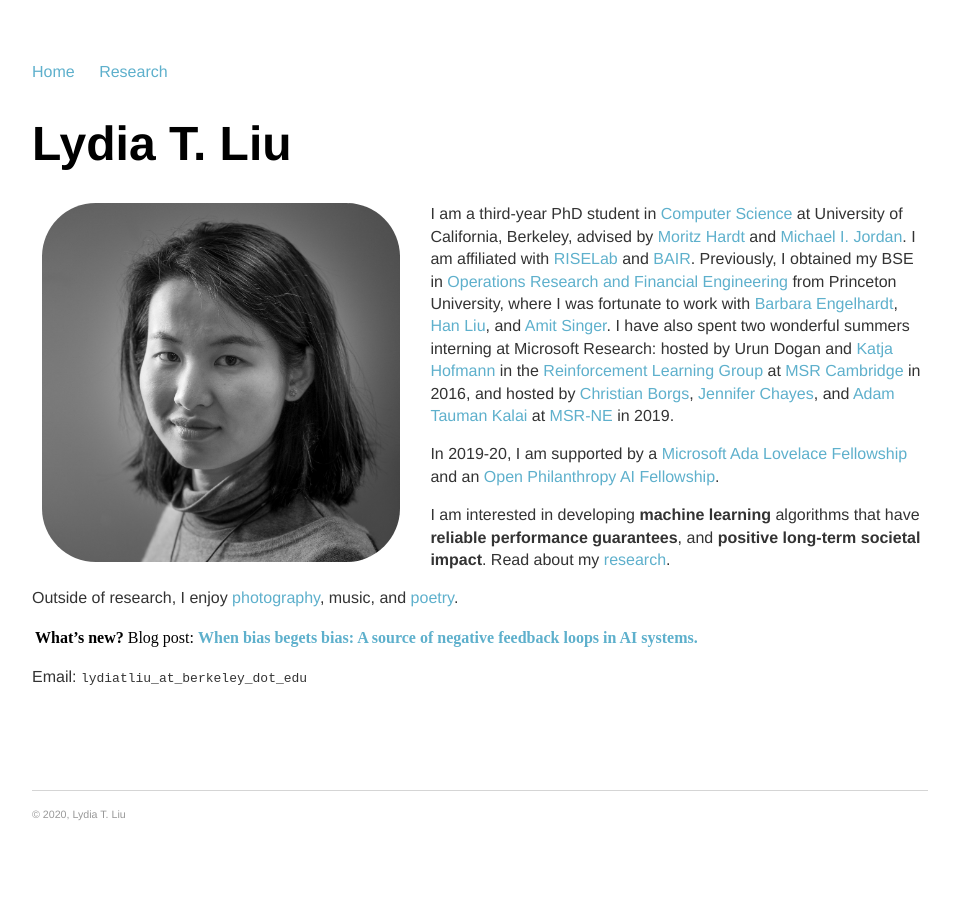
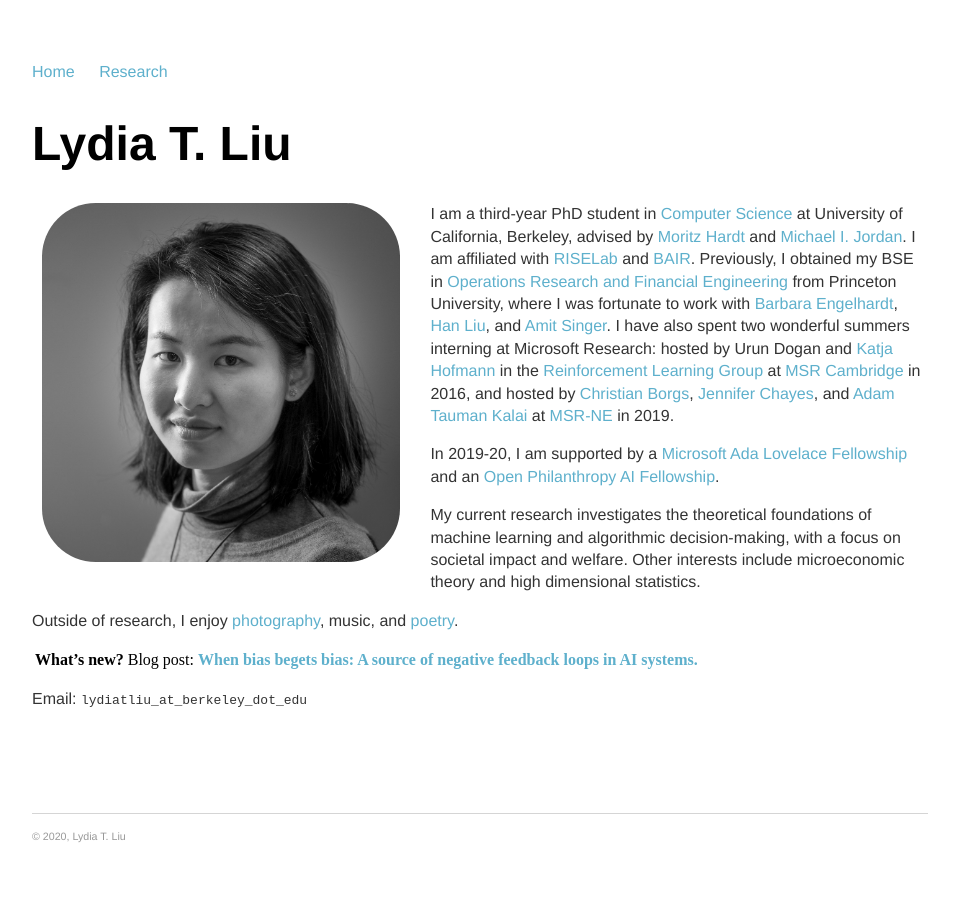
Before and after one commit to serenalwang/serenalwang.github.io, a Jekyll site: the page built from index.md, in a window 1280 px wide. Shown: the whole page, without its empty margins (160-1119 px from the left). Built offline with Jekyll 4.4.1, drawn with Linux system fonts in a browser that asks for light colours.

Commit message:
Update index.md

```diff
--- a/index.md
+++ b/index.md
@@ -13,7 +13,7 @@ Previously, I obtained my BSE in [Operations Research and Financial Engineering]
 
 In 2019-20, I am supported by a [Microsoft Ada Lovelace Fellowship](https://www.microsoft.com/en-us/research/academic-program/ada-lovelace-fellowship/) and an [Open Philanthropy AI Fellowship](https://www.openphilanthropy.org/focus/global-catastrophic-risks/potential-risks-advanced-artificial-intelligence/open-phil-ai-fellowship-2019-class).
 
-I am interested in developing **machine learning** algorithms that have **reliable performance guarantees**, and **positive long-term societal impact**. Read about my [research](/projects).
+My current research investigates the theoretical foundations of machine learning and algorithmic decision-making, with a focus on societal impact and welfare. Other interests include microeconomic theory and high dimensional statistics.
 
 Outside of research, I enjoy [photography](https://www.flickr.com/photos/158535173@N08/), music, and <a href="/writing">poetry</a>.
 
```
